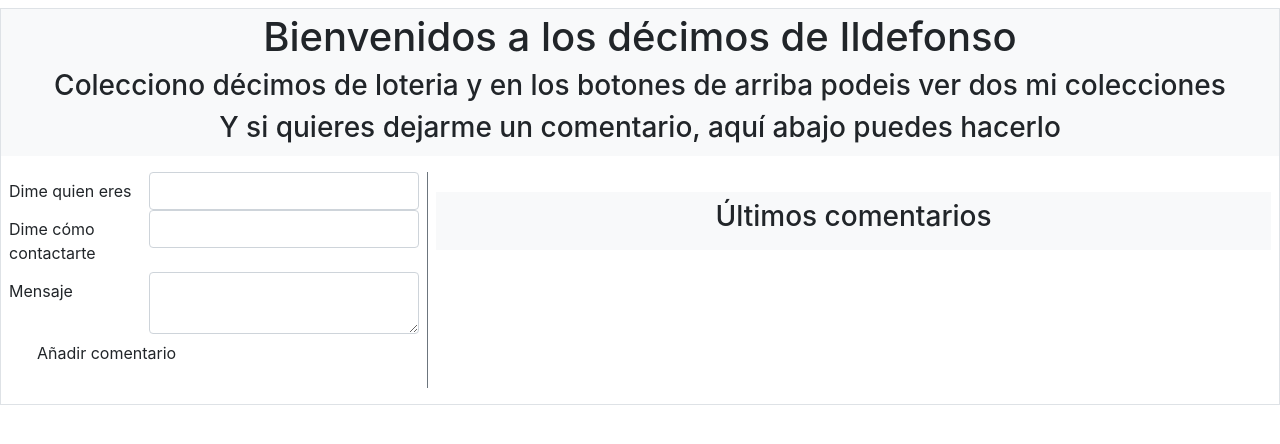
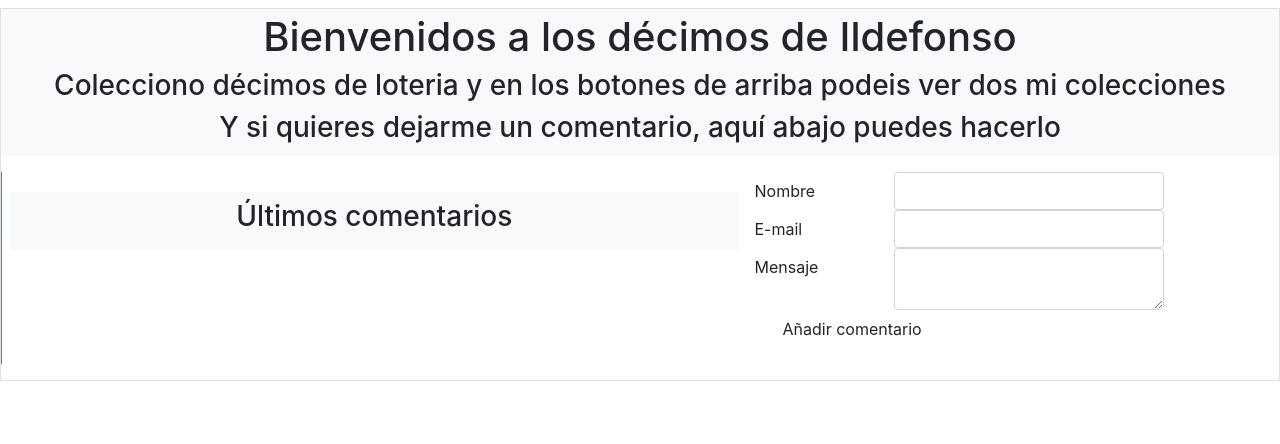
Before and after one commit to AlfVII/LotAlfWeb, a Flask app: template app/templates/index.html in a window 1280 px wide. Shown: the part 56-500 px from the top of the page. Run offline with Flask 2, Linux system fonts and the light colour scheme; the template is opened without the code that fills it: values that come from a table or form of the project are taken from there, others are empty; parts of the project's set-up code (start-up, migrations or seed data) failed here and were passed over; some libraries are stand-ins or nearby versions.

Commit message:
Fix resolutions

```diff
--- a/app/forms.py
+++ b/app/forms.py
@@ -68,8 +68,8 @@ class NumberForm(FlaskForm):
 
 
 class PostForm(FlaskForm):
-    name = StringField('Dime quien eres', validators=[DataRequired()])
-    email = EmailField('Dime cómo contactarte', validators=[DataRequired()])
+    name = StringField('Nombre', validators=[DataRequired()])
+    email = EmailField('E-mail', validators=[DataRequired()])
     post = TextAreaField('Mensaje', validators=[DataRequired()])
     submit = SubmitField('Añadir comentario')
 
--- a/app/templates/index.html
+++ b/app/templates/index.html
@@ -15,10 +15,7 @@
 
     <div class="container-fluid my-3 ">
         <div class="row">
-            <div id="number_info" class="col-sm-4 px-2">
-                {{ wtf.quick_form(form, horizontal_columns=('sm', 4, 8), form_type='horizontal') }}
-            </div>
-            <div id="number_info" class="col-sm-8 px-2 border-left border-secondary">
+            <div id="number_info" class="col-sm-7 px-2 border-left border-secondary">
 
                 <div class="p-2 text-center bg-light" style="margin-top: 20px; margin-bottom: 20px;">
                     <h3>Últimos comentarios</h3>
@@ -28,13 +25,16 @@
                         <img class="d-flex rounded-circle avatar z-depth-1-half mr-3" src={{ post.identicon }}
                             alt="Avatar">
                         <div class="media-body">
-                            <h5 class="mt-0 font-weight-bold blue-text">{{ post.name }}</h5> {{ post.comment }} </div>
+                            <h5 class="mt-0 font-weight-bold blue-text">{{ post.name }}</h5> {{ post.comment }}
+                        </div>
                     </div>
-
-                    </div>
-                </div>
                 <br>
                 {% endfor %}
             </div>
+            <div id="number_info" class="col-sm-4 px-2">
+                {{ wtf.quick_form(form, horizontal_columns=('sm', 4, 8), form_type='horizontal') }}
+            </div>
+        </div>
+    </div>
 
 {% endblock %}
```
